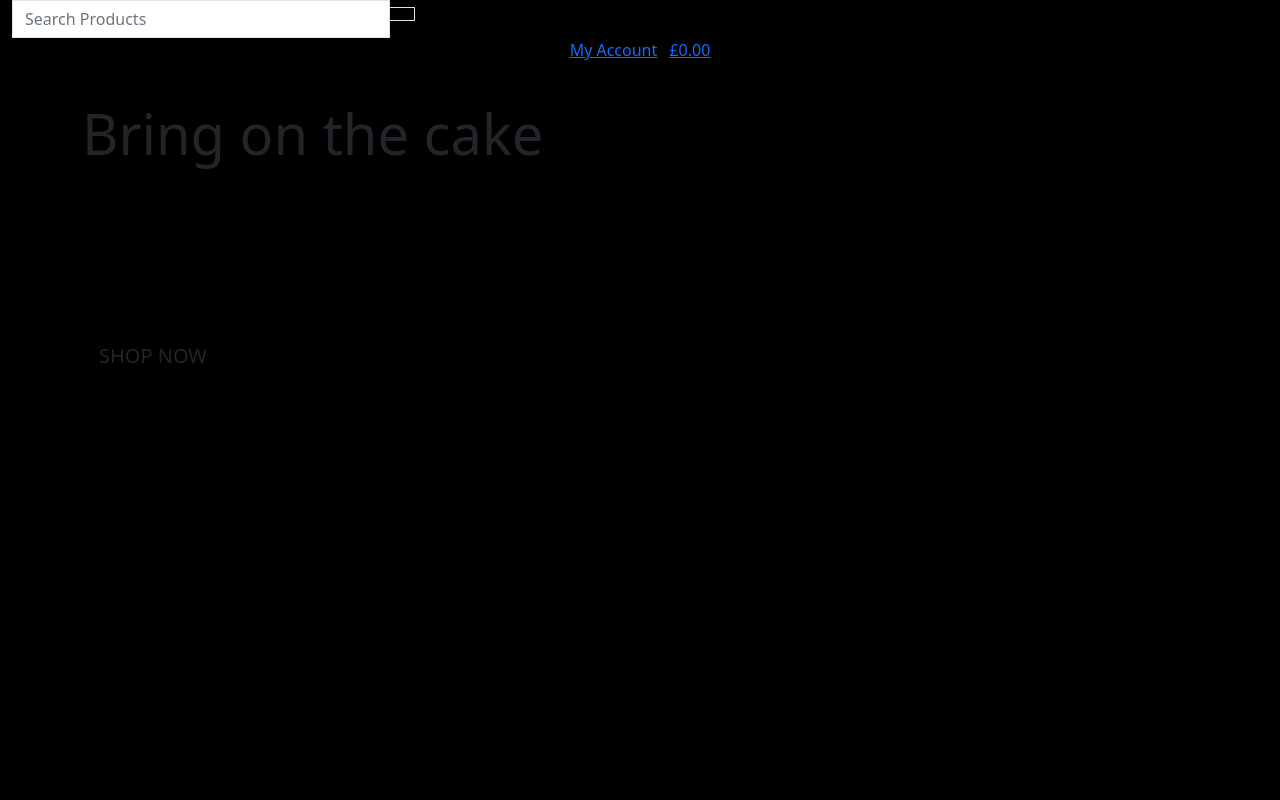
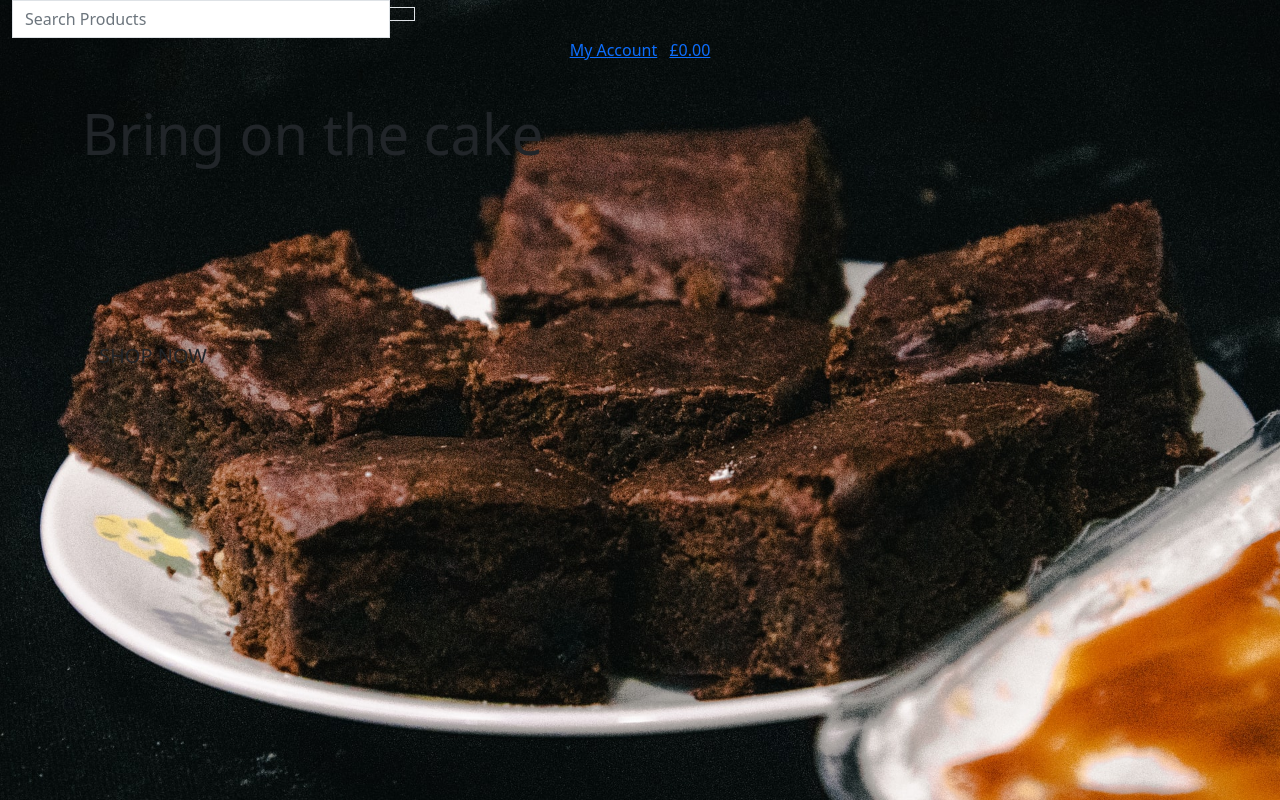
Before and after one commit to leeton1412/mile-stone, a Django app: page / in a window 1280 px wide. Run offline with Django 3.2, Linux system fonts and the light colour scheme.

Commit message:
added background image

```diff
--- a/static/css/base.css
+++ b/static/css/base.css
@@ -4,6 +4,6 @@ html {
 
 body {
     height: calc(100vh - 164px);
-    background-color: black;
+    background: url('/media/homepage_brownies.jpg') no-repeat center center fixed ;
     background-size: cover;
 }
```
Also changed, not shown: media/homepage_brownies.jpg (added).
